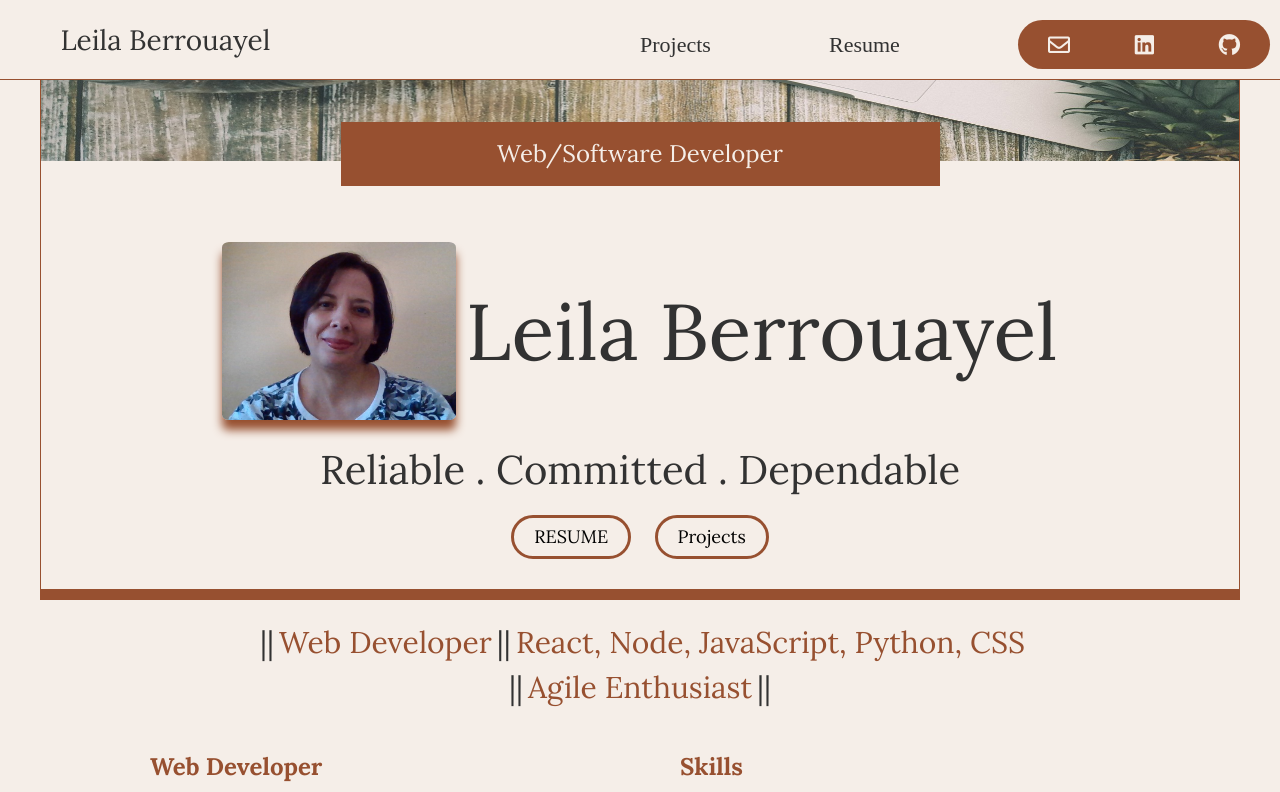
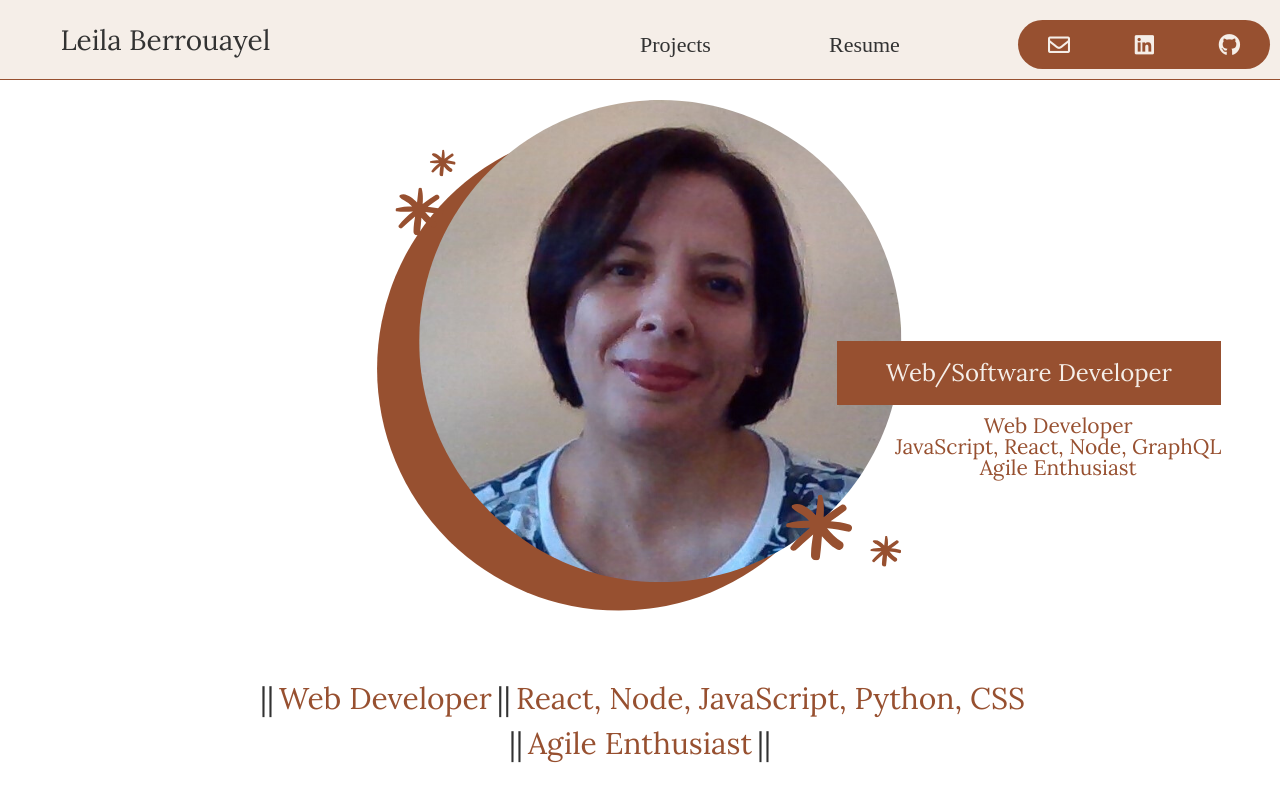
Before and after one commit to leila100/portfolio2, a React (Create React App) app in the folder website/: page / in a window 1280 px wide. Shown: the top 792 px of the page. Built offline with nearby package versions, Linux system fonts and the light colour scheme.

Commit message:
Modify header
Changed the header image and text

```diff
--- a/website/src/SASS/home.scss
+++ b/website/src/SASS/home.scss
@@ -1,15 +1,26 @@
+#home {
+  padding-top: 100px;
+}
+
 .header {
   max-width: 1200px;
   height: 100%;
-  background-color: $highlight;
+  // background-color: $highlight;
   font-family: "Lora", serif;
   margin: auto;
   padding-bottom: 30px;
-  border: 1px solid $bg-dark;
-  box-shadow: 0px 10px $bg-dark;
+  // border: 1px solid $bg-dark;
+  // box-shadow: 0px 10px $bg-dark;
 
   @media (max-width: 1300px) {
     width: 95%;
+  }
+
+  .image_container {
+    height: 100%;
+    width: 100%;
+    position: relative;
+    text-align: center;
   }
 
   .header_img {
@@ -19,29 +30,42 @@
 
   .job_title {
     background-color: #975030;
-    width: 50%;
+    width: 32%;
     font-size: 24px;
     text-align: center;
     margin: auto;
     padding: 20px 30px;
-    position: relative;
-    top: -41px;
+    position: absolute;
+    top: 241px;
+    left: 797px;
     color: $highlight;
     z-index: 0;
 
-    @media (max-width: 900px) {
-      width: 60%;
-    }
+    // @media (max-width: 900px) {
+    //   width: 60%;
+    // }
 
-    @media (max-width: 600px) {
-      width: 70%;
-    }
+    // @media (max-width: 600px) {
+    //   width: 70%;
+    // }
 
-    @media (max-width: 500px) {
-      width: 90%;
-      padding: 11px 12px;
-      top: -30px;
-    }
+    // @media (max-width: 500px) {
+    //   width: 90%;
+    //   padding: 11px 12px;
+    //   top: -30px;
+    // }
+  }
+
+  .skills {
+    display: flex;
+    flex-direction: column;
+    align-items: center;
+    position: absolute;
+    top: 315px;
+    left: 855px;
+    color: $bg-dark;
+    font-family: "Lora", serif;
+    font-size: 2.1rem;
   }
 
   .header_body {
@@ -62,6 +86,7 @@
       display: flex;
       justify-content: center;
       align-items: center;
+
       .leila_img {
         width: 20%;
         box-shadow: 0px 10px 10px $bg-dark;
--- a/website/src/SASS/reset.scss
+++ b/website/src/SASS/reset.scss
@@ -163,7 +163,7 @@ html {
   font-size: 62.5%;
   height: 100%;
   color: $text;
-  background-color: $highlight;
+  // background-color: $highlight;
 }
 
 a {
--- a/website/src/components/home/header/Header.js
+++ b/website/src/components/home/header/Header.js
@@ -1,34 +1,19 @@
 import React from "react";
-import { Link } from "react-scroll";
 
-import leila from "../../../assets/images/Leila.jpg";
+import leila from "../../../assets/images/Leila.png";
 import header_image from "../../../assets/images/headerImg.jpg";
-import resume from "../../../assets/images/Resume - Leila berrouayel.pdf";
 
 const Header = () => {
   return (
     <header id='home'>
       <div className='header'>
-        <img src={header_image} alt='desk' className='header_img' />
-        <div className='job_title' data-aos='fade-down' data-aos-easing='ease-out-cubic' data-aos-duration='1500'>
-          Web/Software Developer
-        </div>
-        <div className='header_body' data-aos='fade-zoom-in' data-aos-easing='ease-out-cubic' data-aos-duration='3000'>
-          <div className='name'>
-            <img src={leila} alt='Leila Berrouayel' className='leila_img' /> <div>Leila Berrouayel</div>
-          </div>
-          <div className='qualities'>Reliable . Committed . Dependable</div>
-          <div className='links'>
-            <div className='link' data-aos='zoom-in' data-aos-easing='ease-out-cubic' data-aos-duration='1500'>
-              <a href={resume} target='_blank' rel='noopener noreferrer'>
-                RESUME
-              </a>
-            </div>
-            <div className='link' data-aos='zoom-in' data-aos-easing='ease-out-cubic' data-aos-duration='1500'>
-              <Link activeClass='activeProj' to='proj' spy={true} smooth={true} offset={-70} duration={500}>
-                Projects
-              </Link>
-            </div>
+        <div className='image_container'>
+          <img src={leila} alt='desk' className='leila' />
+          <div className='job_title'>Web/Software Developer</div>
+          <div className='skills'>
+            <div>Web Developer</div>
+            <div>JavaScript, React, Node, GraphQL</div>
+            <div>Agile Enthusiast</div>
           </div>
         </div>
       </div>
```
Also changed, not shown: website/src/components/home/header/Header_old.js (added, +39 -0 lines), website/src/assets/images/Leila.png (added).
